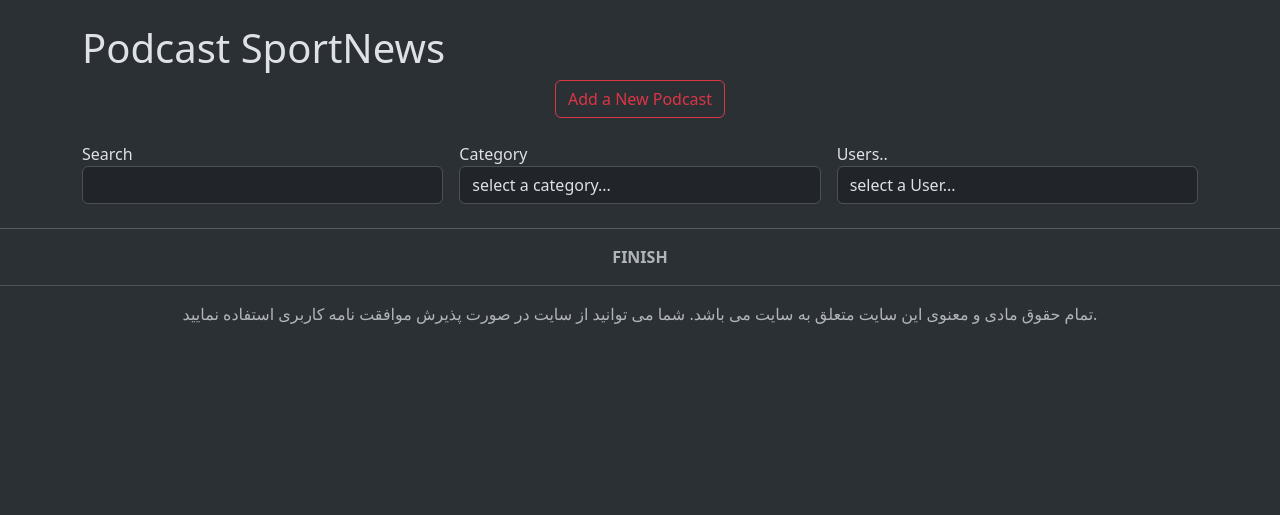
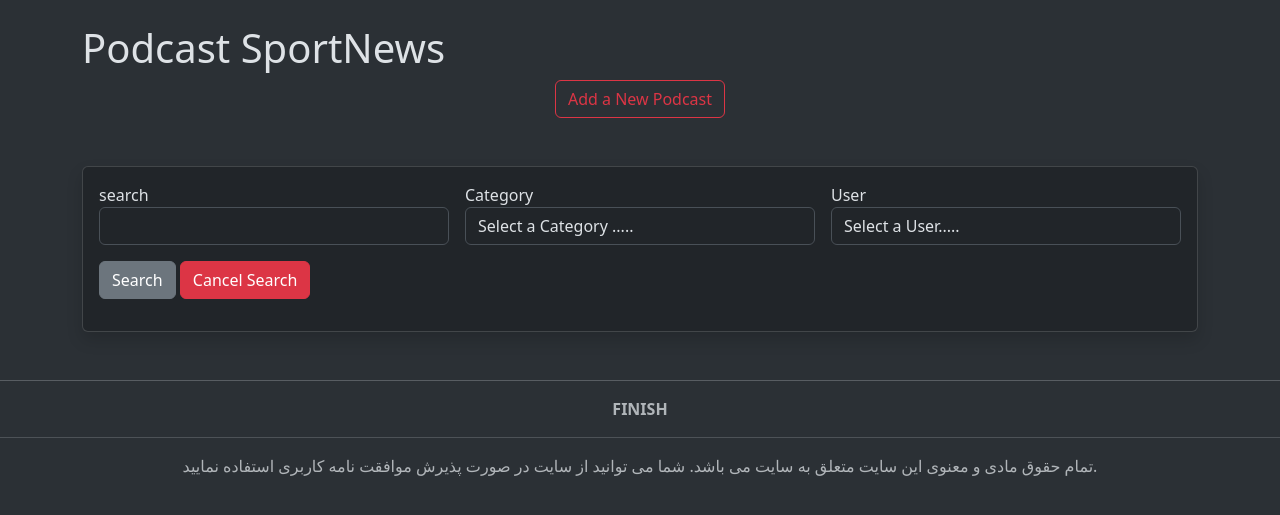
Before and after one commit to DaryaGh/SportNews, a Django app: page /Sport_News/podcast in a window 1280 px wide. Shown: the part 80-595 px from the top of the page. Run offline with Django 5.2, Linux system fonts and the light colour scheme; data that the repository does not hold is empty; some libraries are stand-ins or nearby versions.

Commit message:
feat : add new search in html

```diff
--- a/Sport_News/templates/Newss.html
+++ b/Sport_News/templates/Newss.html
@@ -6,13 +6,11 @@
 {% block main %}
     <h1>News SportNews</h1>
 
-
     <div class="text-center">
         <a href="{% url 'News_Create' %}" class="btn btn-outline-danger">
             Add a New News
         </a>
     </div>
-
     <section class="my-5 card card-body shadow">
         <form class="row g-3" action="{%  url 'News_list' %}" method="POST">
             {% csrf_token %}
@@ -32,10 +30,10 @@
             </div>
             <div class="col-md-4">
                 <label for="search_by_user">User</label>
-                <select class="form-control" name="search_by_user" id="search_by_user">
+                <select class="form-control" name="search_by_user" id="user">
                     <option value="">Select a User.....</option>
                     {% for user in users %}
-                        <option value="{{ user.id }}">{{ user }}</option>
+                        <option value="{{ user.id }}"{% if request.session.search_by_user == user.id %} selected {% endif %}>{{ user}}</option>
                     {% endfor %}
                 </select>
             </div>
--- a/Sport_News/templates/podcasts.html
+++ b/Sport_News/templates/podcasts.html
@@ -12,27 +12,43 @@
         <a href="{% url 'Podcast_Create' %}" class="btn btn-outline-danger">Add a New Podcast</a>
     </div>
 
-    <section class="my-4">
-        <form class="row g-3" action="{% url 'podcast_list' %}" method="POST">
+
+
+    <section class="my-5 card card-body shadow">
+        <form class="row g-3" action="{%  url 'podcast_list' %}" method="POST">
             {% csrf_token %}
             <div class="col-md-4">
-                <label for="search">Search</label>
-                <input type="text" class="form-control" name="q" id="search">
+                <label for="search">search</label>
+                <input type="text" class="form-control" name="q"
+                       id="search" value="{{ request.session.q }}">
             </div>
             <div class="col-md-4">
-                <label for="search">Category</label>
-                <select class="form-control">
-                    <option>select a category...</option>
+                <label for="category">Category</label>
+                <select class="form-control" id="category" name="search_by_cat">
+                    <option value="">Select a Category .....</option>
+                    {% for cat in categories %}
+                        <option value="{{ cat.id }}" {% if request.session.search_by_cat == cat.id %} selected {% endif %}>{{ cat }}</option>
+                    {% endfor %}
                 </select>
             </div>
             <div class="col-md-4">
-                <label for="search">Users..</label>
-                <select class="form-control">
-                    <option>select a User...</option>
+                <label for="search_by_user">User</label>
+                <select class="form-control" name="search_by_user" id="search_by_user">
+                    <option value="">Select a User.....</option>
+                    {% for user in users %}
+                        <option value="{{ user.id }}" {% if request.session.search_by_user == user.id %} selected {% endif %}>{{ user }}</option>
+                    {% endfor %}
                 </select>
+            </div>
+            <div class="col-md-6">
+                <button class="btn btn-secondary">Search</button>
+                <a class="btn btn-danger" href="{% url 'Cancel_Search' %}">Cancel Search</a>
             </div>
         </form>
     </section>
+
+
+
 
     {% for i in podcasts %}
         <div class="card mt-4">
```
Also changed, not shown: Sport_News/templates/medias.html (+21 -10 lines).
